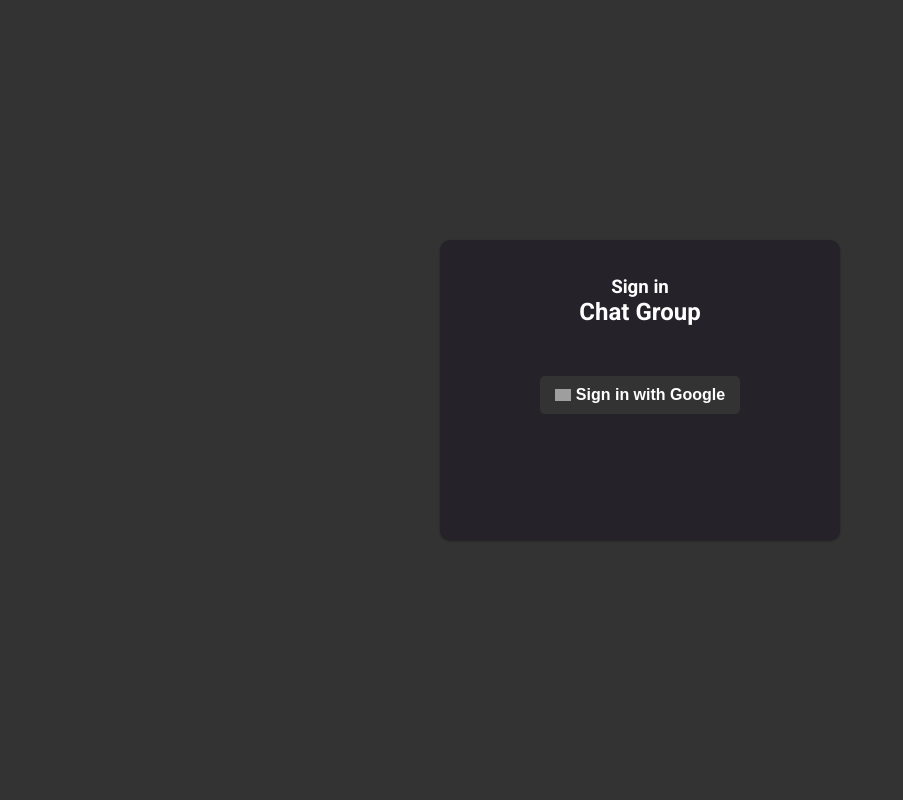
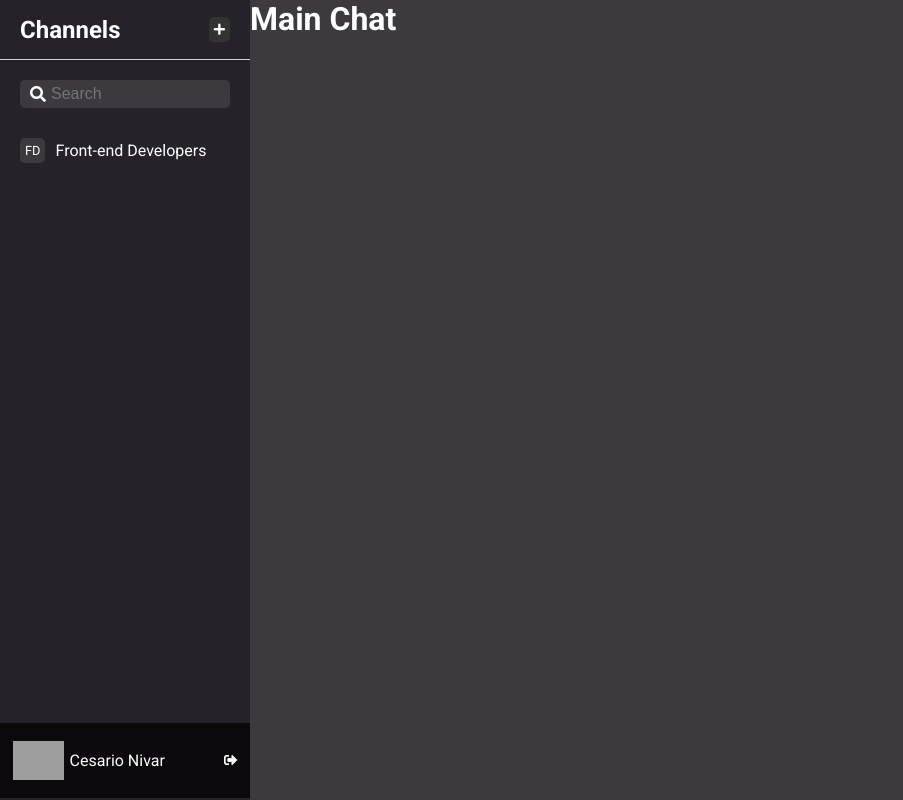
Before and after one commit to cesarionivar/Chat-Group, a React (Create React App) app: page / in a window 1280 px wide. Before the commit this address led to /login. Shown: the whole page, without its empty margins (0-903 px from the left). Built offline with nearby package versions, Linux system fonts and the light colour scheme; grey boxes are pictures that could not be loaded.

Commit message:
Sidebar design done

```diff
--- a/public/index.html
+++ b/public/index.html
@@ -10,26 +10,13 @@
       content="Web site created using create-react-app"
     />
     <link rel="apple-touch-icon" href="%PUBLIC_URL%/logo192.png" />
-    <!--
-      manifest.json provides metadata used when your web app is installed on a
-      user's mobile device or desktop. See https://developers.google.com/web/fundamentals/web-app-manifest/
-    -->
     <link rel="manifest" href="%PUBLIC_URL%/manifest.json" />
     <link href="https://fonts.googleapis.com/css2?family=Roboto:wght@400;700&display=swap" rel="stylesheet" />
+    <link rel="stylesheet" href="https://cdnjs.cloudflare.com/ajax/libs/font-awesome/5.15.4/css/all.min.css" />
     <title>Chat Group</title>
   </head>
   <body>
     <noscript>You need to enable JavaScript to run this app.</noscript>
     <div id="root"></div>
-    <!--
-      This HTML file is a template.
-      If you open it directly in the browser, you will see an empty page.
-
-      You can add webfonts, meta tags, or analytics to this file.
-      The build step will place the bundled scripts into the <body> tag.
-
-      To begin the development, run `npm start` or `yarn start`.
-      To create a production bundle, use `npm run build` or `yarn build`.
-    -->
   </body>
 </html>
--- /dev/null
+++ b/src/components/ChatGroup/ChatGroup.js
@@ -0,0 +1,15 @@
+import Sidebar from '../Sidebar/Sidebar';
+import MainChat from './MainChat';
+
+import './chat.css';
+
+const ChatGroup = () => {
+  return (
+    <div className='chatGroup'>
+      <Sidebar />
+      <MainChat />
+    </div>
+  );
+};
+
+export default ChatGroup;
--- /dev/null
+++ b/src/components/ChatGroup/MainChat.js
@@ -0,0 +1,9 @@
+const MainChat = () => {
+  return (
+    <div className='mainChat'>
+      <h1>Main Chat</h1>
+    </div>
+  );
+};
+
+export default MainChat;
--- /dev/null
+++ b/src/components/ChatGroup/chat.css
@@ -0,0 +1,10 @@
+.chatGroup {
+  display: flex;
+  height: 100vh;
+}
+
+
+.mainChat {
+  flex: 1;
+  background-color: #3C393F;
+}
--- /dev/null
+++ b/src/components/Sidebar/Sidebar.js
@@ -0,0 +1,64 @@
+import Swal from 'sweetalert2';
+import './sidebar.css';
+import SidebarOption from './SidebarOption';
+
+const Sidebar = () => {
+  const HandleCreateNewChannel = () => {
+    Swal.fire({
+      icon: 'question',
+      title: 'Name of the new channel?',
+      input: 'text',
+      inputAttributes: {
+        autocapitalize: 'off',
+      },
+      showCancelButton: true,
+      confirmButtonText: 'Create channel',
+      showLoaderOnConfirm: true,
+      allowOutsideClick: () => !Swal.isLoading(),
+    }).then((result) => {
+      if (result.isConfirmed) {
+        Swal.fire(
+          'Success',
+          `Channel ${result.value} created successfuly!`,
+          'success'
+        );
+      }
+    });
+  };
+
+  return (
+    <div className='sidebar'>
+      <div className='sidebar__header'>
+        <h2>Channels</h2>
+        <button onClick={HandleCreateNewChannel}>
+          <i className='fas fa-plus'></i>
+        </button>
+      </div>
+
+      <div className='sidebar__search'>
+        <form>
+          <i className='fas fa-search'></i>
+          <input type='text' placeholder='Search' />
+        </form>
+      </div>
+
+      <div className='sidebar__options'>
+        <SidebarOption />
+      </div>
+
+      <div className='sidebar__footer'>
+        <img
+          className='sidebar__footerAvatar'
+          src='https://avatars.dicebear.com/api/adventurer/x.svg'
+          alt='avatar'
+        />
+        <p className='sidebar__footerUsername'>Cesario Nivar</p>
+        <button title='Logout'>
+          <i className='fas fa-sign-out-alt'></i>
+        </button>
+      </div>
+    </div>
+  );
+};
+
+export default Sidebar;
--- /dev/null
+++ b/src/components/Sidebar/SidebarOption.js
@@ -0,0 +1,10 @@
+const SidebarOption = () => {
+  return (
+    <div className='sidebarOption'>
+      <span className='sidebarOption__icon'>FD</span>
+      <span className='sidebarOption__title'>Front-end Developers</span>
+    </div>
+  );
+};
+
+export default SidebarOption;
--- /dev/null
+++ b/src/components/Sidebar/sidebar.css
@@ -0,0 +1,114 @@
+.sidebar {
+  flex: 0.2;
+  min-width: 250px;
+  background-color: #252329;
+  position: relative;
+}
+
+.sidebar__header {
+  height: 60px;
+  border-bottom: 1px solid lightgray;
+  display: flex;
+  justify-content: space-between;
+  align-items: center;
+  padding: 20px;
+}
+
+.sidebar__header button {
+  border: none;
+  background-color: #333333;
+  padding: 5px;
+  border-radius: 5px;
+  cursor: pointer;
+  color: #ffffff;
+  font-size: 0.8rem;
+  font-weight: 300;
+}
+
+.sidebar__header button:hover {
+  background-color: #464545;
+}
+
+.sidebar__search {
+  padding: 20px;
+}
+
+.sidebar__search form {
+  background-color: #3c393f;
+  padding: 0px 10px;
+  border-radius: 5px;
+  display: flex;
+  align-items: center;
+}
+
+.sidebar__search form input {
+  padding: 5px;
+  width: 100%;
+  background-color: transparent;
+  border: none;
+  outline: none;
+  caret-color: #ffffff;
+  font-size: 1rem;
+  color: #ffffff;
+}
+
+.sidebar__options {
+  height: 600px;
+  overflow: auto;
+  padding-bottom: 70px;
+}
+
+.sidebar__options::-webkit-scrollbar {
+  width: 0.1rem;
+}
+
+.sidebar__options::-webkit-scrollbar-track {
+  box-shadow: inset 0 0 6px rgba(0, 0, 0, 0.3);
+}
+
+.sidebar__options::-webkit-scrollbar-thumb {
+  background-color: darkgrey;
+}
+
+.sidebarOption {
+  display: flex;
+  align-items: center;
+  gap: 10px;
+  padding: 10px 20px;
+  cursor: pointer;
+}
+
+.sidebarOption__icon {
+  background-color: #3c393f;
+  padding: 5px;
+  border-radius: 5px;
+  font-size: 0.8rem;
+}
+
+.sidebar__footer {
+  position: absolute;
+  width: 100%;
+  bottom: 2px;
+  display: flex;
+  align-items: center;
+  justify-content: space-around;
+  background-color: #0b090c;
+  height: 75px;
+  padding: 10px;
+}
+
+.sidebar__footerAvatar {
+  height: 70%;
+  object-fit: contain;
+}
+
+.sidebar__footerUsername {
+  flex: 0.9;
+}
+
+.sidebar__footer button {
+  border: none;
+  background-color: transparent;
+  color: #fff;
+  cursor: pointer;
+}
--- a/src/components/auth/Login/LoginScreen.js
+++ b/src/components/auth/LoginScreen.js
@@ -1,5 +1,5 @@
 import { useDispatch } from 'react-redux';
-import { startGoogleLogin } from '../../../actions/auth';
+import { startGoogleLogin } from '../../actions/auth';
 
 import './login.css';
 
--- a/src/components/chat/ChatGroup.js
+++ /dev/null
@@ -1,9 +0,0 @@
-const ChatGroup = () => {
-  return (
-    <div>
-      <h1>Chat Group Screen</h1>
-    </div>
-  );
-};
-
-export default ChatGroup;
--- a/src/index.css
+++ b/src/index.css
@@ -14,4 +14,5 @@ body {
   font-family: 'Roboto', sans-serif;
   background-color: #333333;
   color: #ffffff;
+  overflow: hidden;
 }
--- a/src/routers/AppRouter.js
+++ b/src/routers/AppRouter.js
@@ -3,12 +3,13 @@ import { BrowserRouter as Router } from 'react-router-dom';
 import PrivateRoute from './PrivateRoute';
 import PublicRoute from './PublicRoute';
 
-import ChatGroup from '../components/chat/ChatGroup';
-import LoginScreen from '../components/auth/Login/LoginScreen';
+import ChatGroup from '../components/ChatGroup/ChatGroup';
+import LoginScreen from '../components/auth/LoginScreen';
 import { useSelector } from 'react-redux';
 
 const AppRouter = () => {
-  const { user } = useSelector((state) => state.auth);
+  // const { user } = useSelector((state) => state.auth);
+  const user = 'Cesario';
 
   return (
     <Router>
```
Also changed, not shown: src/components/auth/login.css (renamed from src/components/auth/Login/login.css).
